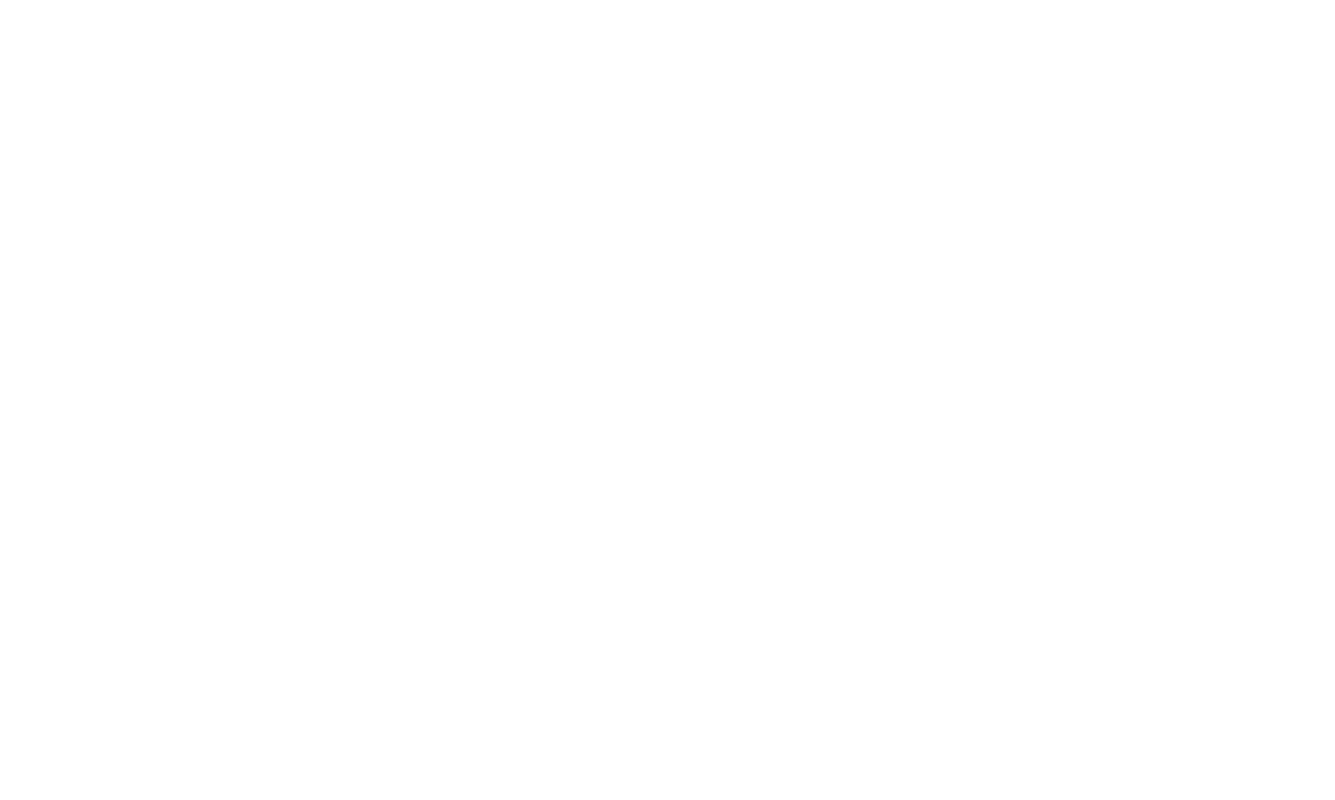
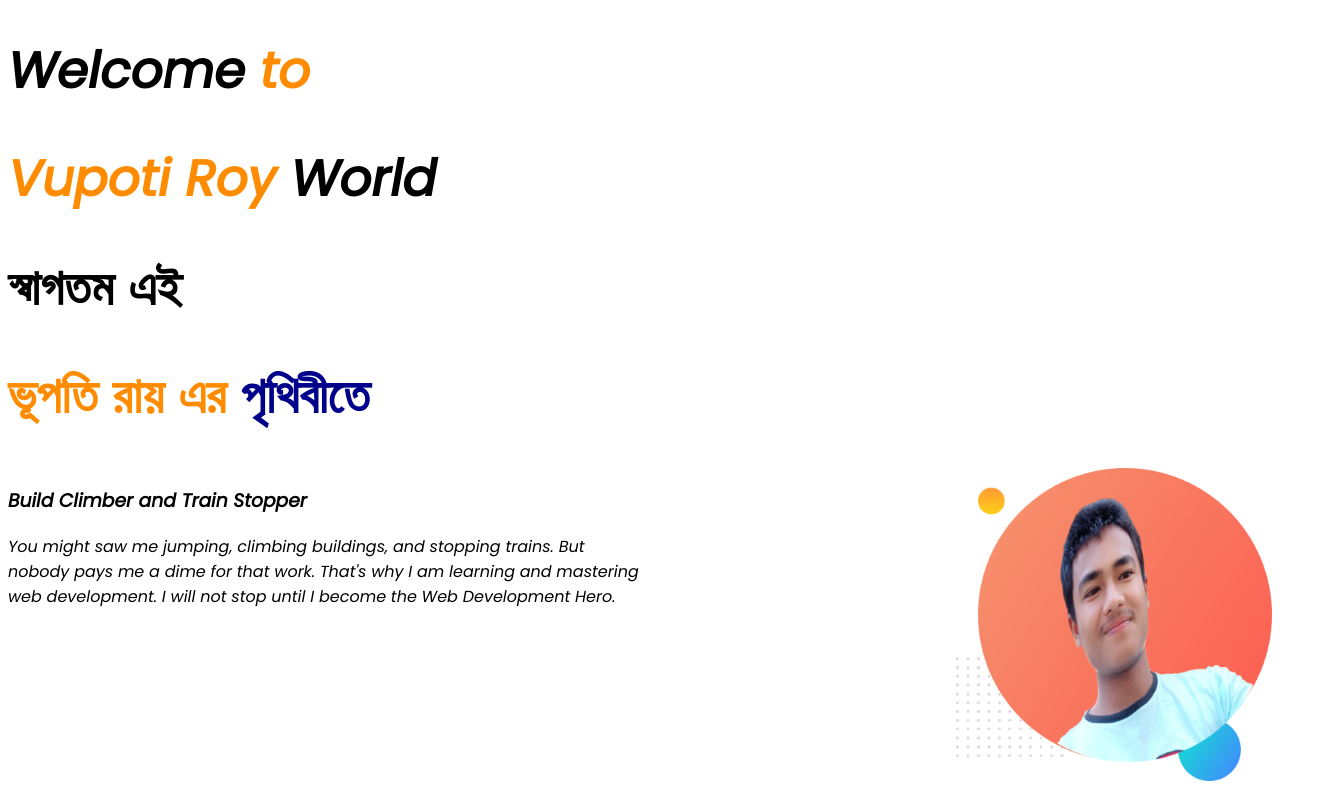
Before and after one commit to Vuputiray/developer-portfolio, a plain HTML site: page index.html in a window 1280 px wide. Shown: the whole page, 1335 px wide, since content can reach past the window. Drawn offline with Linux system fonts and the light colour scheme.

Commit message:
portfolio

```diff
--- a/index.html
+++ b/index.html
@@ -1,12 +1,35 @@
 <!DOCTYPE html>
 <html lang="en">
+
 <head>
     <meta charset="UTF-8">
     <meta http-equiv="X-UA-Compatible" content="IE=edge">
     <meta name="viewport" content="width=device-width, initial-scale=1.0">
     <title>Developer-portfolio</title>
+    <link rel="preconnect" href="https://fonts.googleapis.com">
+    <link rel="preconnect" href="https://fonts.gstatic.com" crossorigin>
+    <link href="https://fonts.googleapis.com/css2?family=Poppins:ital@1&display=swap" rel="stylesheet">
+    <link rel="stylesheet" href="style.css">
 </head>
+
 <body>
+    <h1>Welcome <span class="darkorange">to</span></h1>
+    <h1><span class="darkorange">Vupoti Roy</span> World</h1>
+    <h1>স্বাগতম এই</h1>
+    <h1><span class="darkorange">ভূপতি রায় এর</span><span class="darkblu"> পৃথিবীতে</span></h1>
+    <section>
+        <div class="half-width">
+            <h3>Build Climber and Train Stopper</h3>
+            <p>You might saw me jumping, climbing buildings, and stopping trains. But nobody pays me a dime for that
+                work.
+                That's why I am learning and mastering web development. I will not stop until I become the Web
+                Development
+                Hero.</p>
+        </div>
+        <div class="half-width">
+            <img src="images/Vu.png" alt="">
+        </div>
+    </section>
+</body>
 
-</body>
 </html>
--- a/style.css
+++ b/style.css
@@ -0,0 +1,23 @@
+body{
+    font-family: 'Poppins', sans-serif;
+}
+h1{
+    font-size: 50px;
+}
+.darkorange{
+color: darkorange;
+}
+.darkblu{
+    color: darkblue;
+}
+section{
+    display: flex;
+}
+.half-width{
+    width: 50%;
+}
+.half-width img{
+    width: 50%;
+    padding-left: 50%;
+ padding-inline-end: 10%;
+}
```
Also changed, not shown: images/Vu.png (added), images/dream-bg.png (added), images/exp-bg.png (added), images/jhankar.png (added), images/jhankar2.png (added), images/my-bg.png (added), images/my-bg2.png (added), images/top-banner.png (added), 7 other files.
